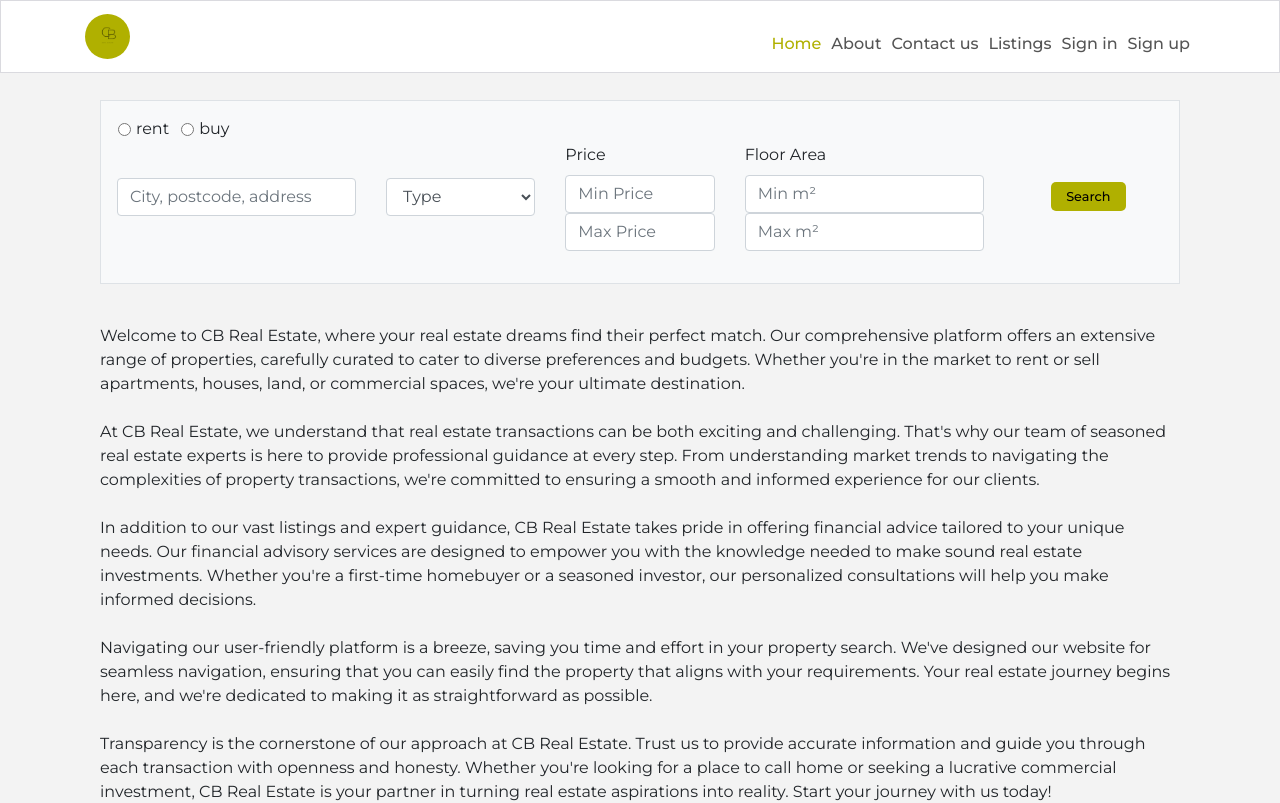
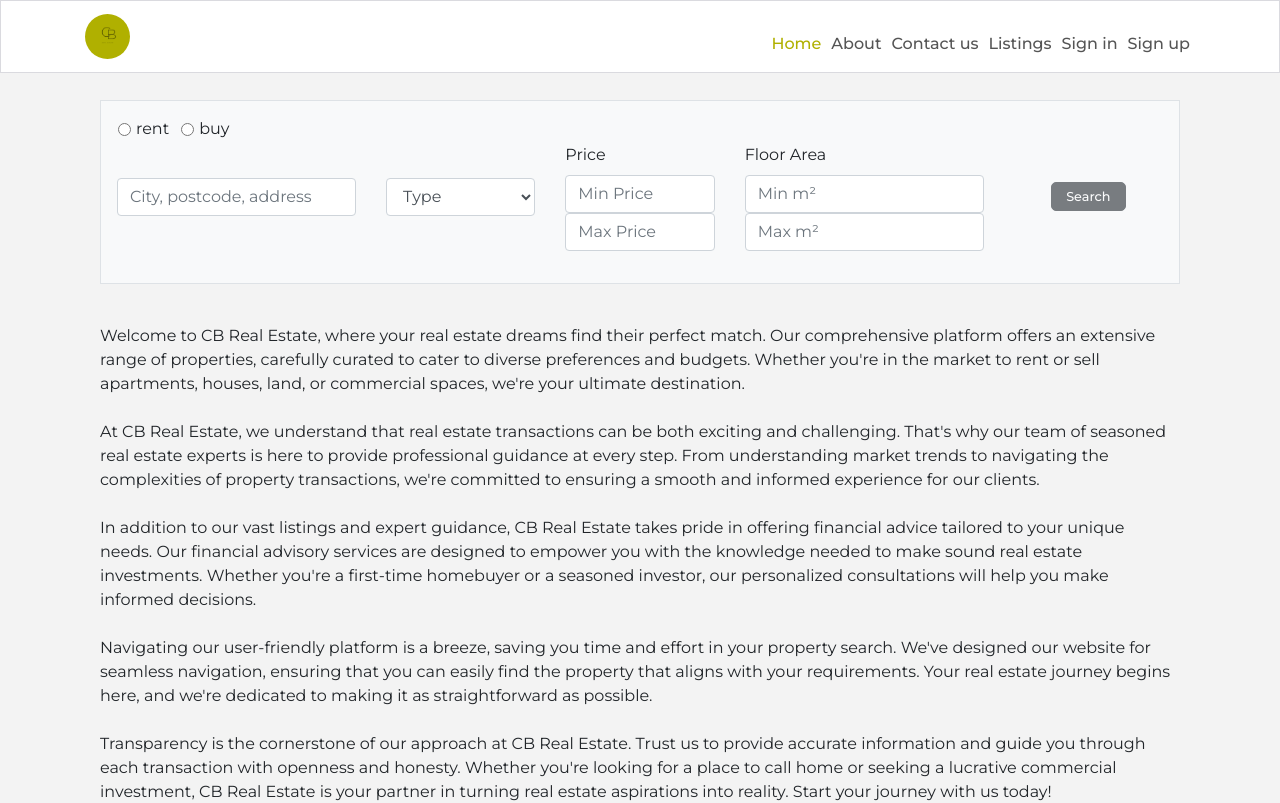
Before and after one commit to Vasileios20/real-estate, a React (Create React App) app: page / in a window 1280 px wide. Shown: the top 803 px of the page. Built offline with nearby package versions, Linux system fonts and the light colour scheme; no server answers.

Commit message:
Add condition to disable search btn if no saleType selected to prevent bad request.Add tooltip message to choose an option

```diff
--- a/src/components/SearchBar.js
+++ b/src/components/SearchBar.js
@@ -5,6 +5,8 @@ import Col from "react-bootstrap/Col";
 import Form from "react-bootstrap/Form";
 import Button from "react-bootstrap/Button";
 import Alert from "react-bootstrap/Alert";
+import Tooltip from "react-bootstrap/Tooltip";
+import OverlayTrigger from "react-bootstrap/OverlayTrigger";
 import styles from "../styles/SearchBar.module.css";
 import btnStyles from "../styles/Button.module.css";
 
@@ -28,6 +30,11 @@ const SearchBar = () => {
   const [update, setUpdate] = useState(false);
   const location = history.location;
   const [errors, setErrors] = useState("");
+  const renderTooltip = (props) => (
+    <Tooltip id="button-tooltip" {...props}>
+      To search please choose rent or buy.
+    </Tooltip>
+  );
 
   // Fetch the search parameters from the URL and set the state.
   useMemo(() => {
@@ -221,12 +228,20 @@ const SearchBar = () => {
                 />
               </Col>
               <Col lg={2} className="d-flex mb-3">
-                <Button
-                  className={`${btnStyles.Button} ${btnStyles.Bright} m-lg-auto ml-auto`}
-                  type="submit"
+                <OverlayTrigger
+                  placement="bottom"
+                  delay={{ show: 50, hide: 300 }}
+                  overlay={renderTooltip}
                 >
-                  {update ? "Update" : "Search"}
-                </Button>
+                  <Button
+                    className={`${btnStyles.Button} ${btnStyles.Bright} m-lg-auto ml-auto`}
+                    type="submit"
+                    variant="dark"
+                    disabled={saleType ? false : true}
+                  >
+                    {update ? "Update" : "Search"}
+                  </Button>
+                </OverlayTrigger>
               </Col>
             </Row>
           </Form>
```
